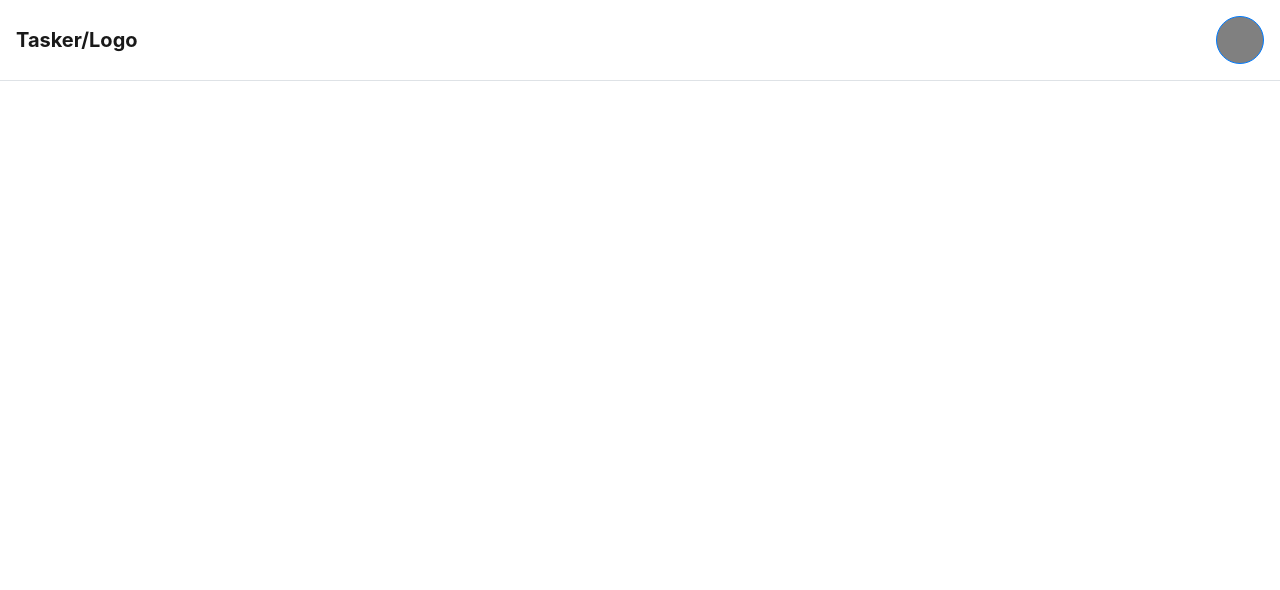
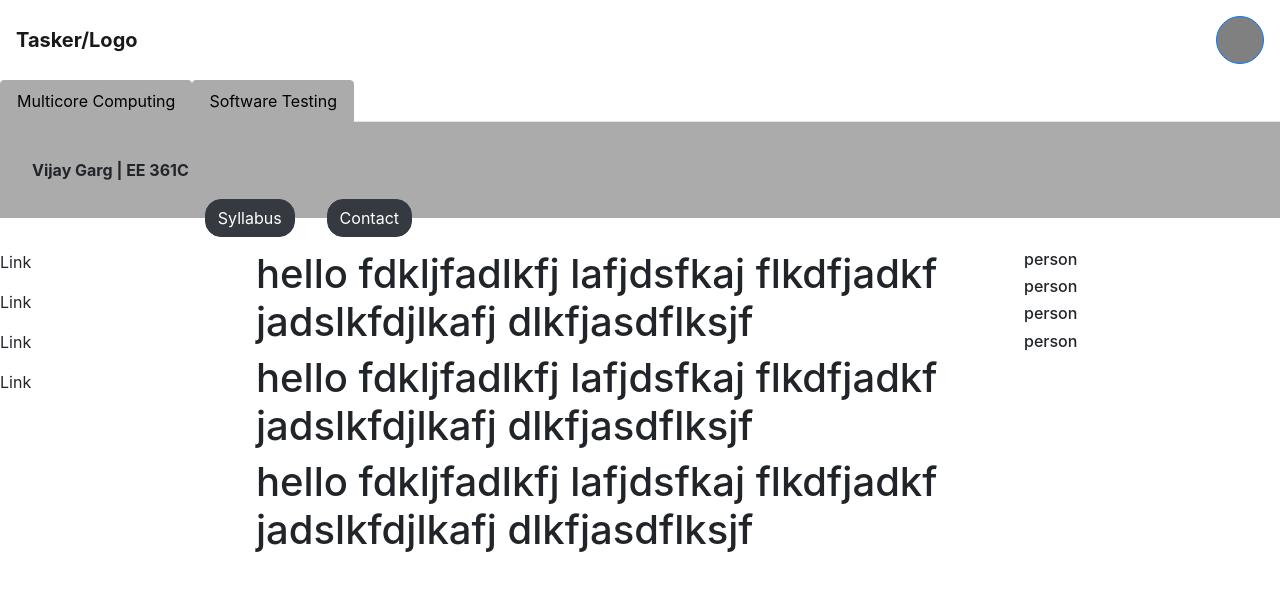
Before and after one commit to kxc3568/hacknow-task-tracker, a React (Create React App) app in the folder client/: page / in a window 1280 px wide. Shown: the top 590 px of the page. Built offline with nearby package versions, Linux system fonts and the light colour scheme.

Commit message:
dashboard phase up until assignment views

```diff
--- /dev/null
+++ b/client/src/components/Dashboard/Assignments.jsx
@@ -0,0 +1,15 @@
+import React, { Component } from 'react';
+import styles from '../../styles/dashboard/assignments.module.css';
+
+class Assignments extends Component {
+    state = {  }
+    render() {
+        return ( <div className={styles.assignments}>
+            <h1>hello fdkljfadlkfj lafjdsfkaj flkdfjadkf jadslkfdjlkafj dlkfjasdflksjf</h1>
+            <h1>hello fdkljfadlkfj lafjdsfkaj flkdfjadkf jadslkfdjlkafj dlkfjasdflksjf</h1>
+            <h1>hello fdkljfadlkfj lafjdsfkaj flkdfjadkf jadslkfdjlkafj dlkfjasdflksjf</h1>
+        </div> );
+    }
+}
+
+export default Assignments;
--- /dev/null
+++ b/client/src/components/Dashboard/ClassNav.jsx
@@ -0,0 +1,16 @@
+import React, { Component } from 'react';
+import styles from '../../styles/dashboard/clazznav.module.css';
+
+class ClassNav extends Component {
+    state = {  }
+    render() {
+        return ( <div className={styles.nav}>
+            <p>Link</p>
+            <p>Link</p>
+            <p>Link</p>
+            <p>Link</p>
+        </div> );
+    }
+}
+
+export default ClassNav;
--- a/client/src/components/Dashboard/Classes.jsx
+++ b/client/src/components/Dashboard/Classes.jsx
@@ -1,6 +1,7 @@
 import React, { Component } from 'react';
 import { Tabs, Tab } from 'react-bootstrap';
 import Clazz from './Clazz';
+import styles from '../../styles/dashboard/clazz.module.css'
 
 class Classes extends Component {
     // state = {  };
@@ -8,7 +9,7 @@ class Classes extends Component {
     render() {
         const { classes } = this.props;
 
-        return ( <Tabs defaultActiveKey={ classes.length === 0 ? "" : classes[0].name } id="uncontrolled-tab-example">
+        return ( <Tabs defaultActiveKey={ classes.length === 0 ? "" : classes[0].id } id="uncontrolled-tab-example" className={styles.tabs}>
             { classes.map(cl => (
                 <Tab key={cl.id} eventKey={cl.id} title={cl.name}>
                     <Clazz clazz={cl}/>
--- a/client/src/components/Dashboard/ClassesWrapper.jsx
+++ b/client/src/components/Dashboard/ClassesWrapper.jsx
@@ -7,7 +7,10 @@ class ClassesWrapper extends Component {
 
     componentDidMount() {
         // find classes
-        this.setState({ classes: [] });
+        this.setState({ classes: [
+            { id: 1, name: "Multicore Computing", professorName: "Vijay Garg", courseNumber: "EE 361C" },
+            { id: 2, name: "Software Testing", professorName: "???", courseNumber: "EE 360T" }
+        ] });
     }
 
     render() {
--- a/client/src/components/Dashboard/Clazz.jsx
+++ b/client/src/components/Dashboard/Clazz.jsx
@@ -1,12 +1,29 @@
 import React, { Component } from 'react';
+import { Button } from 'react-bootstrap';
+import styles from '../../styles/dashboard/clazz.module.css';
+import ClassNav from './ClassNav';
+import Assignments from './Assignments';
+import People from './People';
 
 class Clazz extends Component {
     state = {  }
 
     render() {
-        const { clazz } = this.props.clazz;
+        const { clazz } = this.props;
 
         return ( <div>
+            <div className={styles.header}>
+                <b>{clazz.professorName} | {clazz.courseNumber}</b>
+                <div className={styles.btns}>
+                    <Button variant="dark" className={styles.btn}>Syllabus</Button>
+                    <Button variant="dark" className={styles.btn}>Contact</Button>
+                </div>
+            </div>
+            <div className={styles.clazzContent}>
+                <ClassNav />
+                <Assignments />
+                <People />
+            </div>
 
         </div> );
     }
--- /dev/null
+++ b/client/src/components/Dashboard/People.jsx
@@ -0,0 +1,16 @@
+import React, { Component } from 'react';
+import styles from '../../styles/dashboard/people.module.css';
+
+class People extends Component {
+    state = {  }
+    render() {
+        return ( <div className={styles.people}>
+            <h6>person</h6>
+            <h6>person</h6>
+            <h6>person</h6>
+            <h6>person</h6>
+        </div> );
+    }
+}
+
+export default People;
--- a/client/src/index.css
+++ b/client/src/index.css
@@ -14,4 +14,5 @@ code {
 :root {
     --main-color: gray;
     --secondary-color: white;
+    --lg-color: #ababab;
 }
--- /dev/null
+++ b/client/src/styles/dashboard/assignments.module.css
@@ -0,0 +1,5 @@
+.assignments {
+    display: flex;
+    flex-direction: column;
+    flex: 3;
+}
--- /dev/null
+++ b/client/src/styles/dashboard/clazz.module.css
@@ -0,0 +1,28 @@
+.tabs > a {
+    background-color: var(--lg-color) !important;
+    color: black !important;
+    border-color: var(--lg-color) !important;
+}
+
+.header {
+    height: 12vh;
+    background-color: var(--lg-color);
+    display: flex;
+    align-items: center;
+    padding-left: 2rem;
+}
+
+.btns {
+    transform: translate(0, 3rem);
+}
+
+.btn {
+    margin: 1rem;
+    border-radius: 1rem;
+}
+
+.clazzContent {
+    display: flex;
+    flex-direction: row;
+    padding-top: 2rem;
+}
--- /dev/null
+++ b/client/src/styles/dashboard/clazznav.module.css
@@ -0,0 +1,5 @@
+.nav {
+    display: flex;
+    flex-direction: column;
+    flex: 1;
+}
--- /dev/null
+++ b/client/src/styles/dashboard/people.module.css
@@ -0,0 +1,5 @@
+.people {
+    display: flex;
+    flex-direction: column;
+    flex: 1;
+}
```
